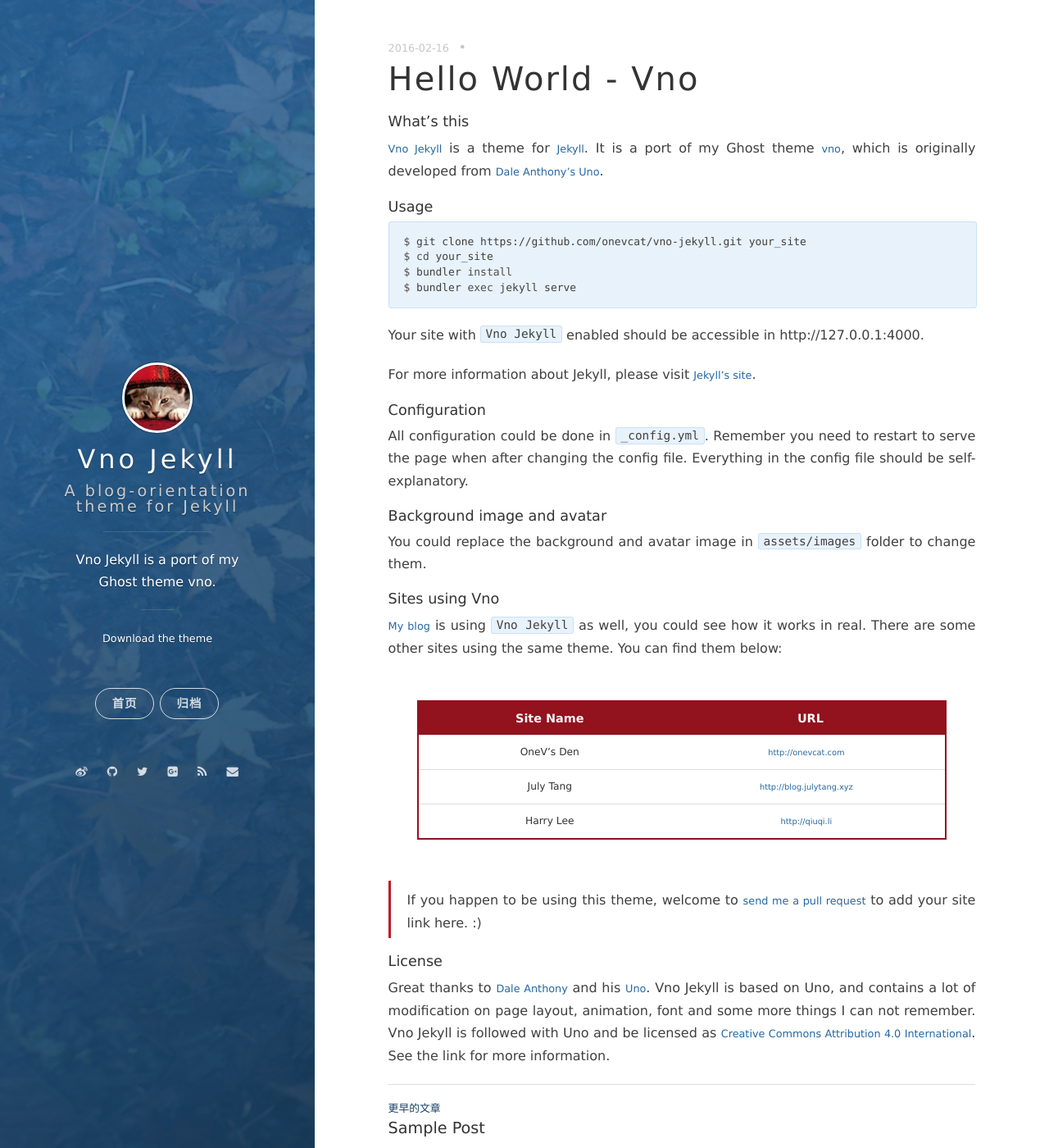
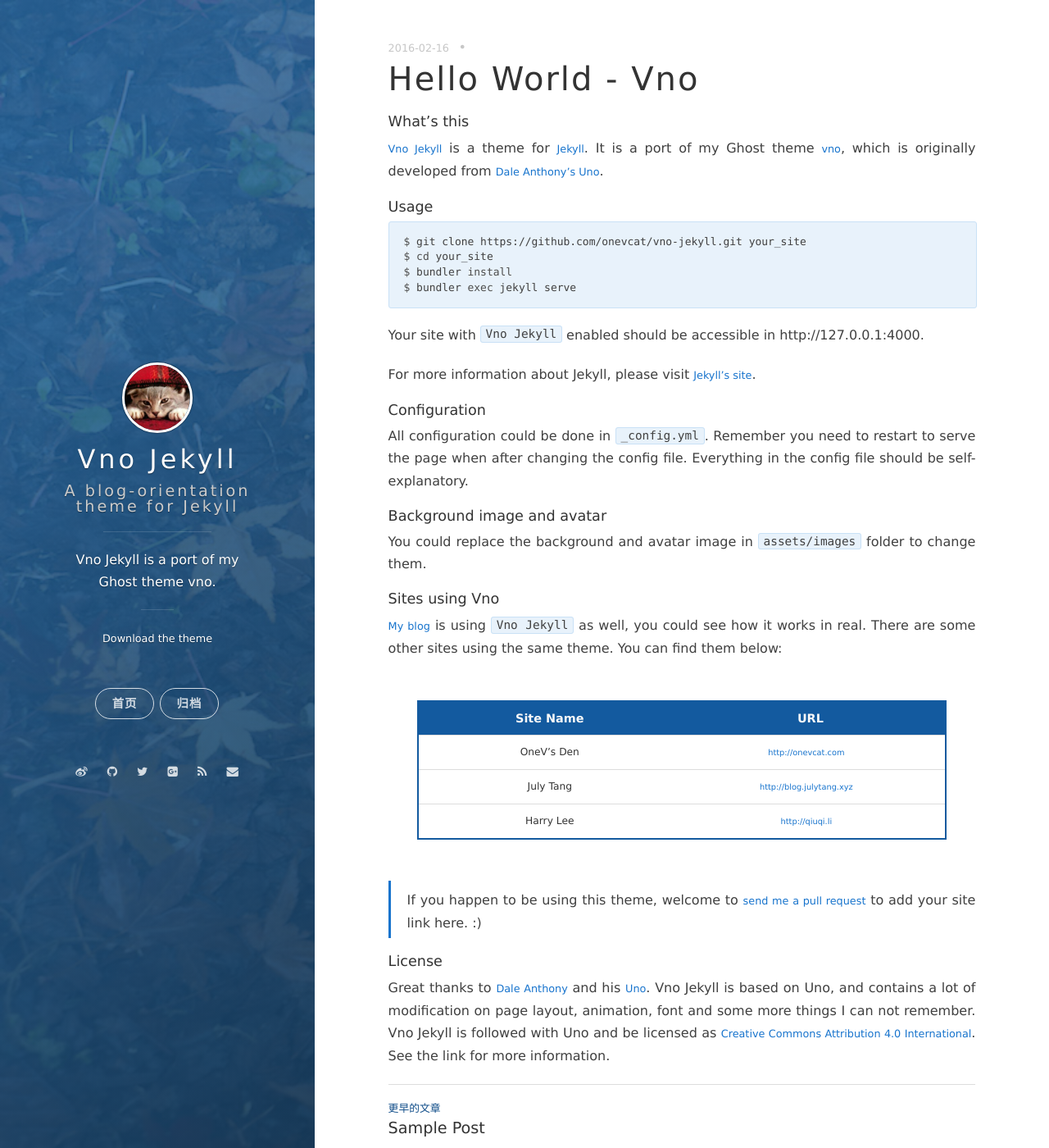
Before and after one commit to FantBoy/bearboy.github.io, a Jekyll site: the page built from _posts/2016-02-16-hello-world-vno.markdown, in a window 1280 px wide and 1400 px high. Shown: the whole window at 82% size. Built offline with Jekyll 4.4.1, drawn with Linux system fonts in a browser that asks for light colours; nearby versions of some CDN libraries; comment, search, counter and statistics services are not loaded.

Commit message:
change color catred

```diff
--- a/_sass/variables.scss
+++ b/_sass/variables.scss
@@ -13,13 +13,13 @@
 $orange:            #FB9C50;
 $slate:             #3D4260;
 $blue:              #2568A3;
-$catred:            #BF1827;
-
+//$catred:            #BF1827;
+$catred:	    #1874cd;
 $primary-color:     $catred;
 $secondary-color:   #5BA4E5;
 
-//$link-color:        $primary-color;
-$link-color:        $blue;
+$link-color:        $primary-color;
+//$link-color:        $blue;
 $hover-color:       darken($link-color, 15%);
 $body-color:        darken($gray-darker, 15%);
 
```
